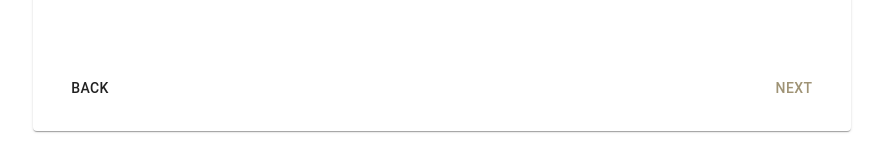
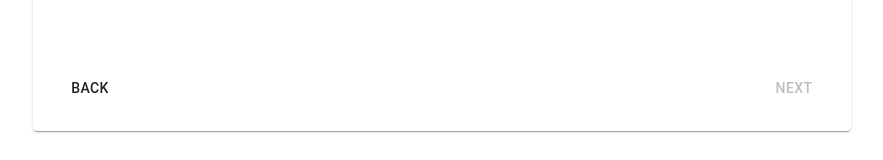
Before and after one commit to jayjonesdev/home-coffee-ui, a React (Vite) app: page /order in a window 1280 px wide. Shown: the part 671-831 px from the top of the page, without its empty margins (198-1081 px from the left). Built offline with nearby package versions, Linux system fonts and the light colour scheme.

Commit message:
add step validation

```diff
--- a/src/Router.tsx
+++ b/src/Router.tsx
@@ -1,6 +1,6 @@
 import { createBrowserRouter } from 'react-router';
 import { Home } from './pages/home';
-import { CustomerOrder } from './pages/customer/order';
+import { Customer } from './pages/customer';
 import { Orders } from './pages/barista/orders';
 
 export const router = createBrowserRouter([
@@ -10,7 +10,7 @@ export const router = createBrowserRouter([
 	},
 	{
 		path: '/order',
-		element: <CustomerOrder />,
+		element: <Customer />,
 	},
 	{
 		path: '/orders',
--- a/src/pages/customer/order/index.tsx
+++ b/src/pages/customer/index.tsx
@@ -5,16 +5,23 @@ import Step from '@mui/material/Step';
 import StepLabel from '@mui/material/StepLabel';
 import Button from '@mui/material/Button';
 import Typography from '@mui/material/Typography';
-import { Order } from '../steps/Order';
 import { Paper } from '@mui/material';
 import { useNavigate } from 'react-router';
+import useSteps from '../../utils/hooks/useSteps';
+import { stepContainerStyle } from './styles';
+import { useAtom } from 'jotai';
+import { userOrder } from '../../utils/atom';
 
-const steps = ['Order', 'Review'];
+export const Customer = () => {
+	const navigate = useNavigate();
+	const steps = useSteps();
+	const [order] = useAtom(userOrder);
+	const [activeStep, setActiveStep] = React.useState(0);
+	console.log(order.name, order.cart);
+	const isStepOneValid = order.name.length > 0 && order.cart.length > 0;
 
-export const CustomerOrder = () => {
-	const navigate = useNavigate();
-	const [activeStep, setActiveStep] = React.useState(0);
-
+	const isStepValid = activeStep === 0 ? isStepOneValid : true;
+	console.log(isStepOneValid, isStepValid);
 	const handleNext = () => {
 		setActiveStep((prevActiveStep) => prevActiveStep + 1);
 	};
@@ -31,31 +38,23 @@ export const CustomerOrder = () => {
 	};
 
 	return (
-		<Paper
-			style={{
-				display: 'flex',
-				flexDirection: 'column',
-				justifyContent: 'space-between',
-				height: '90vh',
-				padding: 25,
-				width: '60vw',
-			}}
-		>
+		<Paper style={stepContainerStyle}>
 			<Stepper activeStep={activeStep}>
-				{steps.map((label) => {
+				{steps.map(({ name }) => {
 					const stepProps: { completed?: boolean } = {};
 					const labelProps: {
 						optional?: React.ReactNode;
 					} = {};
 					return (
-						<Step key={label} {...stepProps}>
-							<StepLabel {...labelProps}>{label}</StepLabel>
+						<Step key={name} {...stepProps}>
+							<StepLabel {...labelProps}>{name}</StepLabel>
 						</Step>
 					);
 				})}
 			</Stepper>
 			{activeStep === steps.length ? (
-				<React.Fragment>
+				// Add thank you screen
+				<>
 					<Typography sx={{ mt: 2, mb: 1 }}>
 						All steps completed - you&apos;re finished
 					</Typography>
@@ -63,20 +62,27 @@ export const CustomerOrder = () => {
 						<Box sx={{ flex: '1 1 auto' }} />
 						<Button onClick={handleReset}>Reset</Button>
 					</Box>
-				</React.Fragment>
+				</>
 			) : (
-				<React.Fragment>
-					<Order />
+				<>
+					{steps[activeStep].component}
 					<Box sx={{ display: 'flex', flexDirection: 'row', pt: 2 }}>
 						<Button color='inherit' onClick={handleBack} sx={{ mr: 1 }}>
 							Back
 						</Button>
 						<Box sx={{ flex: '1 1 auto' }} />
-						<Button onClick={handleNext}>
+						<Button
+							onClick={handleNext}
+							disabled={!isStepValid}
+							style={{
+								cursor: isStepValid ? 'pointer' : 'not-allowed',
+								pointerEvents: 'auto',
+							}}
+						>
 							{activeStep === steps.length - 1 ? 'Submit' : 'Next'}
 						</Button>
 					</Box>
-				</React.Fragment>
+				</>
 			)}
 		</Paper>
 	);
--- a/src/pages/customer/steps/Order/MenuDrink.tsx
+++ b/src/pages/customer/steps/Order/MenuDrink.tsx
@@ -9,7 +9,7 @@ import { flattenDrinkOptions } from '../../../../utils/helper';
 import { useAtom } from 'jotai';
 import { userOrder } from '../../../../utils/atom';
 import { MenuDrinkOption } from './MenuDrinkOption';
-import { drinkOptionStyle } from './styles';
+import { drinkOptionStyle } from '../../styles';
 
 export const MenuDrink = ({
 	name,
--- a/src/pages/customer/steps/Order/UserDrink.tsx
+++ b/src/pages/customer/steps/Order/UserDrink.tsx
@@ -3,9 +3,9 @@ import { Paper, Typography, IconButton } from '@mui/material';
 import type { Drink } from '../../../../utils/types';
 import { useAtom } from 'jotai';
 import { userOrder } from '../../../../utils/atom';
-import { userDrinkStyle } from './styles';
+import { userDrinkStyle } from '../../styles';
 
-export const UserDrink = ({ drink, key }: { drink: Drink; key: number }) => {
+export const UserDrink = ({ drink }: { drink: Drink }) => {
 	const [order, setOrder] = useAtom(userOrder);
 
 	const deleteDrink = (id: string) => {
@@ -16,7 +16,7 @@ export const UserDrink = ({ drink, key }: { drink: Drink; key: number }) => {
 	};
 
 	return (
-		<Paper elevation={5} key={key} style={userDrinkStyle}>
+		<Paper elevation={5} key={drink.id} style={userDrinkStyle}>
 			<div>
 				<Typography variant='h6'>{drink.name}</Typography>
 				<Typography fontStyle='bold'>{drink.options}</Typography>
--- a/src/pages/customer/steps/Order/index.tsx
+++ b/src/pages/customer/steps/Order/index.tsx
@@ -9,7 +9,11 @@ import useDrinks from '../../../../utils/hooks/useDrinks';
 import { useAtom } from 'jotai';
 import { userOrder } from '../../../../utils/atom';
 import { generateID } from '../../../../utils/helper';
-import { customerDrinksStyle, fullPageStyle, selectDrinkStyle } from './styles';
+import {
+	customerDrinksStyle,
+	fullPageStyle,
+	selectDrinkStyle,
+} from '../../styles';
 import { UserDrink } from './UserDrink';
 import { MenuDrink } from './MenuDrink';
 
@@ -47,7 +51,16 @@ export const Order = () => {
 	return (
 		<>
 			<div style={{ paddingBlockStart: 30 }}>
-				<TextField required id='order-name' label='Name' fullWidth />
+				<TextField
+					required
+					id='order-name'
+					label='Name'
+					fullWidth
+					value={order.name}
+					onChange={(value) =>
+						setOrder((prev) => ({ ...prev, name: value.target.value }))
+					}
+				/>
 			</div>
 			<div style={fullPageStyle}>
 				<div style={selectDrinkStyle}>
@@ -82,8 +95,8 @@ export const Order = () => {
 								Cart
 							</Typography>
 							<div style={{ overflowY: 'auto' }}>
-								{order.cart.map((drink, index) => (
-									<UserDrink drink={drink} key={index} />
+								{order.cart.map((drink) => (
+									<UserDrink drink={drink} />
 								))}
 							</div>
 						</div>
--- a/src/pages/customer/steps/Order/styles.ts
+++ b/src/pages/customer/styles.ts
@@ -1,4 +1,4 @@
-import theme from '../../../../theme';
+import theme from '../../theme';
 
 export const fullPageStyle: React.CSSProperties = {
 	display: 'flex',
@@ -38,3 +38,12 @@ export const userDrinkStyle: React.CSSProperties = {
 	backgroundColor: theme.palette.primary.main,
 	color: 'white',
 };
+
+export const stepContainerStyle: React.CSSProperties = {
+	display: 'flex',
+	flexDirection: 'column',
+	justifyContent: 'space-between',
+	height: '90vh',
+	padding: 25,
+	width: '60vw',
+};
--- /dev/null
+++ b/src/utils/hooks/useSteps.tsx
@@ -0,0 +1,19 @@
+import { Order } from '../../pages/customer/steps/Order';
+
+export const useSteps = (): {
+	name: string;
+	component: React.ReactElement;
+}[] => {
+	return [
+		{
+			name: 'Order',
+			component: <Order />,
+		},
+		{
+			name: 'Review',
+			component: <div />,
+		},
+	];
+};
+
+export default useSteps;
```
Also changed, not shown: 1 other file (tests, documents, lock files or other folders).
